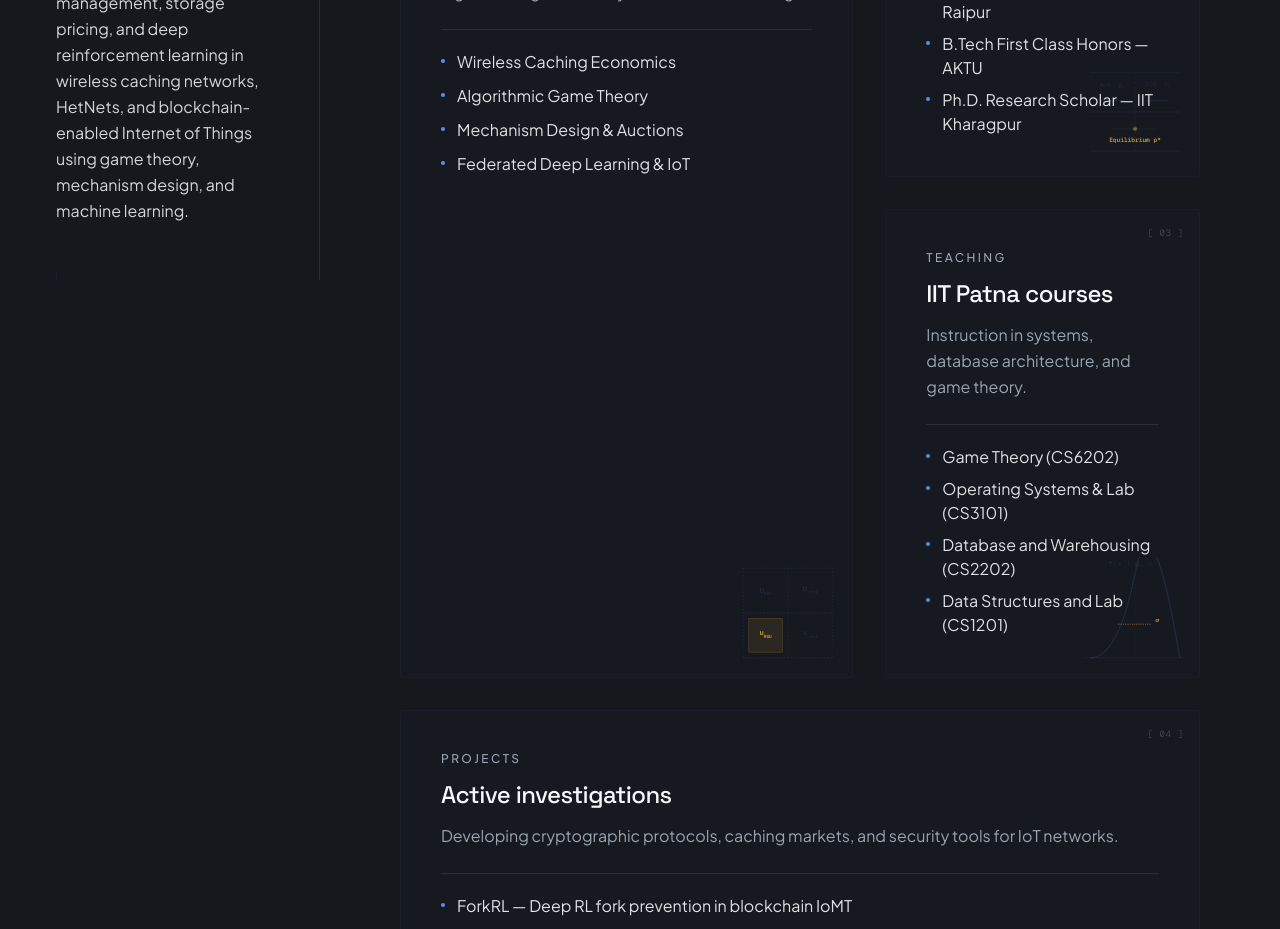
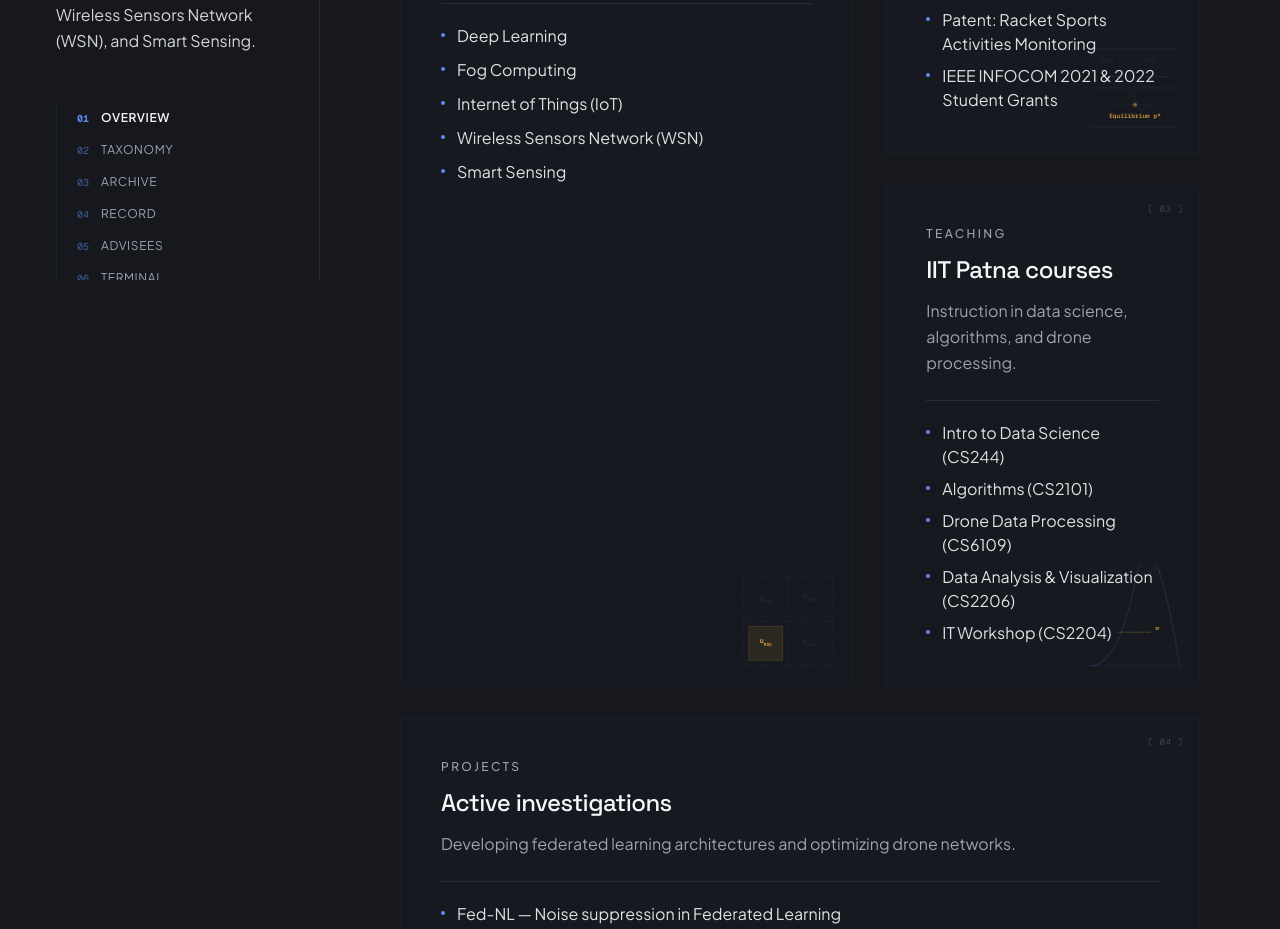
Before and after one commit to Man1ac-1773/deploy-iitp, a Next.js app: page / in a window 1280 px wide. Shown: the part 1320-2249 px from the top of the page. Built offline with nearby package versions, Linux system fonts and the light colour scheme.

Commit message:
oops, wrong prof, fixed now

```diff
--- a/src/config/site.ts
+++ b/src/config/site.ts
@@ -1,16 +1,16 @@
 export const siteConfig = {
-  lab: "Network Systems & Economics Lab",
+  lab: "Smart Sensing & AI Lab",
   professor: {
     honorific: "Dr.",
-    name: "Satendra Kumar",
-    fullName: "Dr. Satendra Kumar",
+    name: "Rahul Mishra",
+    fullName: "Dr. Rahul Mishra",
     role: "Assistant Professor",
     department: "Department of Computer Science and Engineering",
     affiliation: "Indian Institute of Technology Patna",
     location: "Patna, Bihar, India",
-    email: "satendra@iitp.ac.in",
-    bio: "Researching resource management, storage pricing, and deep reinforcement learning in wireless caching networks, HetNets, and blockchain-enabled Internet of Things using game theory, mechanism design, and machine learning.",
+    email: "rahul_mishra@iitp.ac.in",
+    bio: "Researching Deep Learning, Fog Computing, Internet of Things (IoT), Wireless Sensors Network (WSN), and Smart Sensing.",
     profileImage: null as string | null,
-    initials: "SK",
+    initials: "RM",
   },
 } as const;
--- a/src/data/bento.ts
+++ b/src/data/bento.ts
@@ -4,40 +4,41 @@ export const bentoCards: readonly BentoCardData[] = [
   {
     id: "research-areas",
     label: "Research Areas",
-    title: "Resource optimization & network economics",
+    title: "AI & Distributed Systems",
     description:
-      "Investigating distributed systems, storage allocation, and incentive markets using algorithmic game theory and mechanism design.",
+      "Investigating smart sensing, edge intelligence, and federated networks.",
     span: "feature-tall",
     items: [
-      "Wireless Caching Economics",
-      "Algorithmic Game Theory",
-      "Mechanism Design & Auctions",
-      "Federated Deep Learning & IoT",
+      "Deep Learning",
+      "Fog Computing",
+      "Internet of Things (IoT)",
+      "Wireless Sensors Network (WSN)",
+      "Smart Sensing",
     ],
   },
   {
     id: "awards",
-    label: "Awards",
-    title: "Academic honors",
-    description: "Selected distinctions across coursework and research.",
+    label: "Awards & Patents",
+    title: "Academic honors & intellectual property",
+    description: "Selected distinctions and technology patents.",
     span: "sidebar-top",
     items: [
-      "M.Tech Gold Medalist — NIT Raipur",
-      "B.Tech First Class Honors — AKTU",
-      "Ph.D. Research Scholar — IIT Kharagpur",
+      "Patent: Racket Sports Activities Monitoring",
+      "IEEE INFOCOM 2021 & 2022 Student Grants",
     ],
   },
   {
     id: "teaching",
     label: "Teaching",
     title: "IIT Patna courses",
-    description: "Instruction in systems, database architecture, and game theory.",
+    description: "Instruction in data science, algorithms, and drone processing.",
     span: "sidebar-bottom",
     items: [
-      "Game Theory (CS6202)",
-      "Operating Systems & Lab (CS3101)",
-      "Database and Warehousing (CS2202)",
-      "Data Structures and Lab (CS1201)",
+      "Intro to Data Science (CS244)",
+      "Algorithms (CS2101)",
+      "Drone Data Processing (CS6109)",
+      "Data Analysis & Visualization (CS2206)",
+      "IT Workshop (CS2204)",
     ],
   },
   {
@@ -45,13 +46,13 @@ export const bentoCards: readonly BentoCardData[] = [
     label: "Projects",
     title: "Active investigations",
     description:
-      "Developing cryptographic protocols, caching markets, and security tools for IoT networks.",
+      "Developing federated learning architectures and optimizing drone networks.",
     span: "wide",
     items: [
-      "ForkRL — Deep RL fork prevention in blockchain IoMT",
-      "RSUCache — Backhaul-aware RSU storage pricing models",
-      "D2DShare — Procurement auction content delivery in LTE HetNets",
-      "SecureIoMT — Energy-efficient task offloading configurations",
+      "Fed-NL — Noise suppression in Federated Learning",
+      "UAV-Net — AIoT lifetime enhancement in Aerial Networks",
+      "EdgeKD — Lightweight Neural Networks using Early Halting",
+      "SmartMeter — Energy Efficient systems in LoRa Networks",
     ],
   },
 ] as const;
--- a/src/data/publications.ts
+++ b/src/data/publications.ts
@@ -3,110 +3,107 @@ import type { Publication } from "@/types/publication";
 export const publications: readonly Publication[] = [
   {
     id: "pub-001",
-    title: "ForkRL: Deep Reinforcement Learning-Based Forking Prevention in Blockchain-Enabled Federated IoMT",
-    authors: ["S. K. Ajay", "R. Sharma", "S. Kumar"],
-    venue: "IEEE Transactions on Consumer Electronics",
+    title: "Towards Understanding the Impact of Participant and its Wearable Devices in Federated Learning",
+    authors: ["R. Mishra", "H. P. Gupta"],
+    venue: "IEEE Transactions on Mobile Computing",
     year: 2025,
     type: "journal",
-    abstract:
-      "We introduce ForkRL, a deep reinforcement learning-based consensus and mining strategy designed to prevent unintended forking in blockchain-enabled federated Internet of Medical Things (IoMT) systems. The framework dynamically scales difficulty and selection parameters to optimize ledger consistency.",
-    doi: "10.1109/TCE.2025.forkrl",
-    url: "https://doi.org/10.1109/TCE.2025.forkrl",
-    tags: ["Blockchain", "Deep RL", "IoMT", "Security"],
-    citationCount: 4,
+    abstract: "Explores the impact of participant and wearable devices heterogeneity in Federated Learning.",
+    gameSummary: "Analyzes the trade-off in federated learning regarding device availability and data variability.",
+    impact: "Provides insights into managing participant heterogeneity.",
+    doi: "10.1109/TMC.2025.3530818",
+    url: "https://doi.org/10.1109/TMC.2025.3530818",
+    tags: ["Federated Learning", "Wearable Devices", "Mobile Computing"],
+    citationCount: 0,
   },
   {
     id: "pub-002",
-    title: "Backhaul-Aware Storage Allocation and Pricing Mechanism for RSU-Based Caching Networks",
-    authors: ["S. Kumar", "S. Misra"],
-    venue: "IEEE Transactions on Wireless Communications",
-    year: 2022,
+    title: "Fed-NL: A Federated Learning Approach to Suppress Noise in Participant Datasets to Reduce Communication Rounds for Convergence",
+    authors: ["R. Mishra", "H. P. Gupta"],
+    venue: "IEEE Transactions on Mobile Computing",
+    year: 2024,
     type: "journal",
-    abstract:
-      "Investigates the joint storage allocation and incentive mechanisms in Road-Side Unit (RSU) caching networks. We formulate a Stackelberg game to determine pricing strategies and backhaul usage, proving Nash equilibrium existence.",
-    gameSummary:
-      "Formulates a Stackelberg pricing game where the Road-Side Unit acts as the leader setting price, and mobile consumers act as followers, proving that a unique Nash Equilibrium exists.",
-    impact: "Stabilizes edge pricing and limits backhaul costs at peak demand.",
-    doi: "10.1109/TWC.2021.3113401",
-    url: "https://doi.org/10.1109/TWC.2021.3113401",
-    tags: ["Game Theory", "Network Economics", "RSU Caching", "Wireless Networks"],
-    citationCount: 38,
+    abstract: "A novel federated learning approach to handle noise in datasets to improve convergence rates.",
+    gameSummary: "Introduces a noise suppression mechanism at the client side to boost overall model convergence.",
+    impact: "Reduces communication rounds for FL convergence.",
+    doi: "10.1109/TMC.2024.FedNL",
+    url: "https://ieeexplore.ieee.org/document/accepted",
+    tags: ["Federated Learning", "Noise Suppression", "Convergence"],
+    citationCount: 5,
   },
   {
     id: "pub-003",
-    title: "Enabling Multi-Source Device-to-Device Content Delivery in Cellular Networks",
-    authors: ["S. Kumar", "S. Misra"],
-    venue: "IEEE Transactions on Vehicular Technology",
-    year: 2021,
+    title: "Fed-RAC: Resource-Aware Clustering for Tackling Heterogeneity of Participants in Federated Learning",
+    authors: ["R. Mishra", "H. P. Gupta", "G. Banga", "S. K. Das"],
+    venue: "IEEE Transactions on Parallel and Distributed Systems",
+    year: 2024,
     type: "journal",
-    abstract:
-      "Proposes a procurement auction mechanism to enable multi-source device-to-device (D2D) content delivery in cellular networks. The mechanism is proved to be truthful, individually rational, and budget-balanced.",
-    gameSummary:
-      "Designs a truthful double-auction procurement mechanism to coordinate content delivery from multiple peer cache sources.",
-    impact: "Ensures truthful bidding and budget balance in caching networks.",
-    doi: "10.1109/TVT.2021.10853",
-    url: "https://doi.org/10.1109/TVT.2021.10853",
-    tags: ["Mechanism Design", "D2D Networks", "Cellular Networks", "Auctions"],
-    citationCount: 22,
+    abstract: "Proposes a resource-aware clustering mechanism for handling participant heterogeneity in FL.",
+    gameSummary: "Optimizes participant selection and clustering based on available computational and network resources.",
+    impact: "Significantly improves training time and resource utilization.",
+    doi: "10.1109/TPDS.2024.3379933",
+    url: "https://doi.org/10.1109/TPDS.2024.3379933",
+    tags: ["Federated Learning", "Clustering", "Resource Awareness", "Heterogeneity"],
+    citationCount: 12,
   },
   {
     id: "pub-004",
-    title: "Joint Content Sharing and Incentive Mechanism for Cache-Enabled Device-to-Device Networks",
-    authors: ["S. Kumar", "S. Misra"],
-    venue: "IEEE Transactions on Vehicular Technology",
-    year: 2021,
+    title: "A Model Personalization-based Federated Learning Approach for Heterogeneous Participants with Variability in the Dataset",
+    authors: ["R. Mishra", "H. P. Gupta"],
+    venue: "ACM Transactions on Sensor Networks",
+    year: 2024,
     type: "journal",
-    abstract:
-      "Analyzes cooperative caching behavior and incentives for users to share their cache content in D2D networks, modeled using cooperative coalition game theory.",
-    gameSummary:
-      "Uses cooperative coalition game theory to incentivize local cellular users to share cached content, bypassing base station workloads.",
-    impact: "Boosts user sharing incentives in low-pricing caching domains.",
-    doi: "10.1109/TVT.2021.4993",
-    url: "https://doi.org/10.1109/TVT.2021.4993",
-    tags: ["Incentive Mechanisms", "Game Theory", "D2D Caching", "Cooperative Caching"],
-    citationCount: 29,
+    abstract: "Addresses data variability across heterogeneous participants through model personalization.",
+    gameSummary: "Enhances personal model accuracy without sacrificing global generalization.",
+    impact: "Improves model performance on non-IID datasets.",
+    doi: "10.1145/3629978",
+    url: "https://doi.org/10.1145/3629978",
+    tags: ["Federated Learning", "Personalization", "Non-IID", "Sensor Networks"],
+    citationCount: 15,
   },
   {
     id: "pub-005",
-    title: "Procurement-Based User Association for LTE-Advanced HetNets",
-    authors: ["S. Kumar", "S. Misra"],
-    venue: "IEEE Systems Journal",
-    year: 2020,
+    title: "Designing and Training of Lightweight Neural Networks on Edge Devices Using Early Halting in Knowledge Distillation",
+    authors: ["R. Mishra", "H. P. Gupta"],
+    venue: "IEEE Transactions on Mobile Computing",
+    year: 2024,
     type: "journal",
-    abstract:
-      "A procurement auction framework designed to solve user association problems in LTE-Advanced heterogeneous networks, optimizing spectral efficiency and load balancing.",
-    gameSummary:
-      "Applies procurement auctions to solve user association and load-balancing problems when base station demands peak.",
-    impact: "Optimizes load distribution across macro and small cells.",
-    doi: "10.1109/JSYST.2020.3194",
-    url: "https://doi.org/10.1109/JSYST.2020.3194",
-    tags: ["User Association", "HetNets", "Procurement Auctions", "Optimization"],
-    citationCount: 45,
+    abstract: "Proposes an early halting approach in knowledge distillation for training lightweight neural networks.",
+    gameSummary: "Reduces computational overhead during training on edge devices.",
+    impact: "Enables efficient edge-based deep learning.",
+    doi: "10.1109/TMC.2023.3297026",
+    url: "https://doi.org/10.1109/TMC.2023.3297026",
+    tags: ["Knowledge Distillation", "Edge AI", "Lightweight Networks", "Deep Learning"],
+    citationCount: 20,
   },
   {
     id: "pub-006",
-    title: "Energy-Efficient and Mobility-Aware Device Selection for Task Offloading in Blockchain-Enabled IoT",
-    authors: ["S. K. Ajay", "K. Sanatan", "S. Kumar"],
-    venue: "IEEE Middle East Conference on Communications and Networking (MECOM)",
-    year: 2024,
-    type: "conference",
-    abstract:
-      "We model device selection for task offloading in blockchain-based networks as a game-theoretic matching problem, taking energy consumption and node mobility constraints into account.",
-    doi: "10.1109/MECOM.2024.175",
-    url: "https://doi.org/10.1109/MECOM.2024.175",
-    tags: ["IoT", "Blockchain", "Task Offloading", "Energy Efficiency"],
-    citationCount: 8,
+    title: "Transforming Large-Size to Lightweight Deep Neural Networks for IoT Applications",
+    authors: ["R. Mishra", "H. P. Gupta"],
+    venue: "ACM Computing Surveys",
+    year: 2023,
+    type: "journal",
+    abstract: "A comprehensive survey on techniques for compressing and adapting deep neural networks for IoT environments.",
+    gameSummary: "Reviews state-of-the-art model compression, pruning, and quantization methods.",
+    impact: "A key reference for edge intelligence deployment.",
+    doi: "10.1145/3570955",
+    url: "https://doi.org/10.1145/3570955",
+    tags: ["IoT", "Model Compression", "Edge Computing", "Deep Learning"],
+    citationCount: 35,
   },
   {
     id: "pub-007",
-    title: "Enhancing Accuracy with Recursive Feature Selection Using Multiple Machine Learning and Deep Learning Techniques on NSL-KDD Dataset",
-    authors: ["S. Mohanty", "S. Kumar", "M. Agarwal"],
-    venue: "Springer Advances in Data-driven Computing and Intelligent Systems",
-    year: 2024,
-    type: "conference",
-    abstract:
-      "Develops recursive feature selection models to isolate attack features in the NSL-KDD cybersecurity dataset, comparing neural network and deep learning classification accuracy.",
-    tags: ["Machine Learning", "Deep Learning", "Intrusion Detection", "Feature Selection"],
-    citationCount: 2,
-  },
+    title: "Leveraging Augmented Intelligence of Things to Enhance Lifetime of UAV-Enabled Aerial Networks",
+    authors: ["R. Mishra", "H. P. Gupta", "R. Kumar", "T. Dutta"],
+    venue: "IEEE Transactions on Industrial Informatics",
+    year: 2023,
+    type: "journal",
+    abstract: "Explores the use of Augmented Intelligence of Things to extend the operational lifetime of UAV networks.",
+    gameSummary: "Optimizes UAV flight paths and communication scheduling.",
+    impact: "Extends UAV network lifetime and efficiency.",
+    doi: "10.1109/TII.2022.3197410",
+    url: "https://doi.org/10.1109/TII.2022.3197410",
+    tags: ["UAV Networks", "AIoT", "Energy Optimization", "Drones"],
+    citationCount: 28,
+  }
 ];
--- a/src/data/timeline.ts
+++ b/src/data/timeline.ts
@@ -9,37 +9,37 @@ export type TimelineEvent = {
 export const timelineEvents: readonly TimelineEvent[] = [
   {
     id: "time-1",
-    year: 2025,
-    title: "IEEE TCE Journal Publication",
-    description: "Published ForkRL—deep reinforcement learning for fork prevention in blockchain IoMT—in IEEE Transactions on Consumer Electronics.",
-    type: "publication",
+    year: 2024,
+    title: "Assistant Professor at IIT Patna",
+    description: "Joined the Department of Computer Science and Engineering at the Indian Institute of Technology (IIT) Patna.",
+    type: "academic",
   },
   {
     id: "time-2",
-    year: 2024,
-    title: "Task Offloading Research at IEEE MECOM",
-    description: "Presented energy-efficient device selection models for task offloading at the IEEE MECOM conference, Abu Dhabi.",
-    type: "publication",
+    year: 2022,
+    title: "Assistant Professor at DA-IICT",
+    description: "Served as Assistant Professor at Dhirubhai Ambani Institute of Information and Communication Technology (DA-IICT) Gandhinagar from Dec 2022 to Feb 2024.",
+    type: "academic",
   },
   {
     id: "time-3",
     year: 2022,
-    title: "Assistant Professor at TIET Patiala & IEEE TWC",
-    description: "Served as Assistant Professor in CSE at TIET Patiala. Published RSU storage allocation and pricing mechanisms in IEEE Transactions on Wireless Communications.",
+    title: "Research Associate at IISc Bangalore",
+    description: "Worked as a Research Associate at the Indian Institute of Science (IISc), Bangalore (Sept 2022 to Dec 2022).",
     type: "academic",
   },
   {
     id: "time-4",
     year: 2021,
-    title: "Completed Ph.D. from IIT Kharagpur",
-    description: "Completed Ph.D. in Computer Science and Engineering. Dissertation: 'Resource Management in Heterogeneous Wireless Networks: An Economics Perspective', advised by Prof. Sudip Misra.",
-    type: "academic",
+    title: "IEEE INFOCOM Student Travel Grant",
+    description: "Received the student conference grant sponsored by the IEEE Communications Society (ComSoc) for INFOCOM 2021 (and subsequently in 2022).",
+    type: "award",
   },
   {
     id: "time-5",
-    year: 2014,
-    title: "M.Tech Gold Medalist (NIT Raipur)",
-    description: "Received M.Tech degree in Computer Technology with Gold Medal distinction, researching neural networks for intrusion detection systems.",
-    type: "award",
+    year: 2020,
+    title: "Ph.D. from IIT (BHU) Varanasi",
+    description: "Completed Ph.D. in Computer Science and Engineering, focusing on sensor data analytics, deep learning, and Internet of Things.",
+    type: "academic",
   },
 ] as const;
```
Also changed, not shown: src/components/sections/research-graph/research-graph.tsx (+14 -14 lines), src/data/students.ts (+8 -8 lines).
